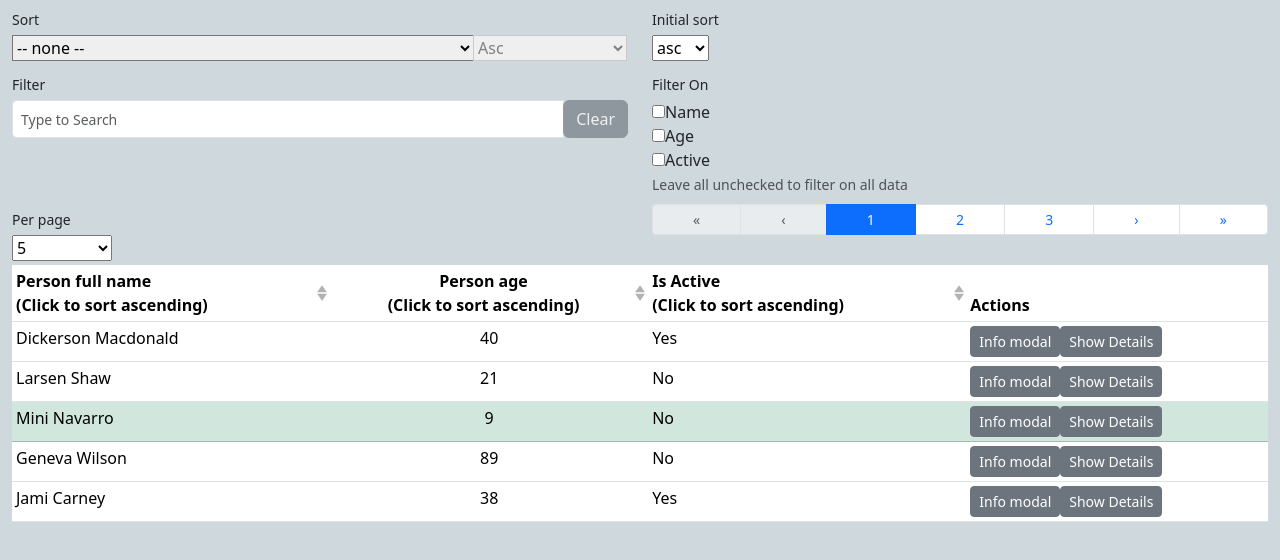
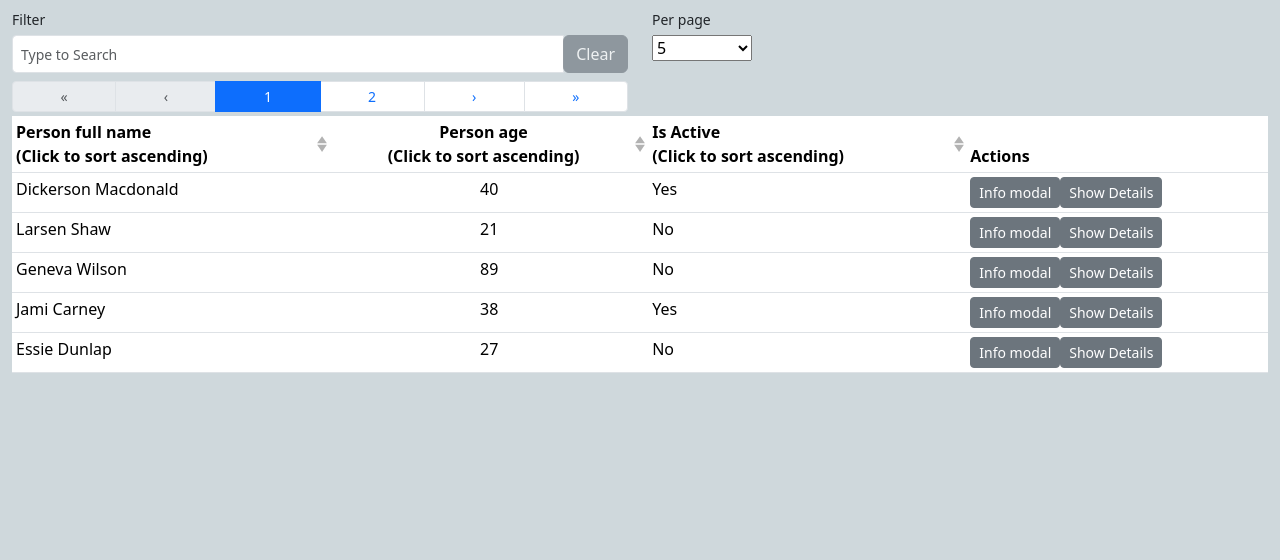
Before and after one commit to LananhTran302001/citizenv_frontend, a Vue app: page /cencus_table in a window 1280 px wide. Shown: the top 560 px of the page. Built offline with nearby package versions, Linux system fonts and the light colour scheme.

Commit message:
selcolumn

```diff
--- a/src/components/table/CencusTable.vue
+++ b/src/components/table/CencusTable.vue
@@ -2,61 +2,6 @@
   <b-container fluid>
     <!-- User Interface controls -->
     <b-row>
-      <b-col lg="6" class="my-1">
-        <b-form-group
-          label="Sort"
-          label-for="sort-by-select"
-          label-cols-sm="3"
-          label-align-sm="right"
-          label-size="sm"
-          class="mb-0"
-          v-slot="{ ariaDescribedby }"
-        >
-          <b-input-group size="sm">
-            <b-form-select
-              id="sort-by-select"
-              v-model="sortBy"
-              :options="sortOptions"
-              :aria-describedby="ariaDescribedby"
-              class="w-75"
-            >
-              <template #first>
-                <option value="">-- none --</option>
-              </template>
-            </b-form-select>
-
-            <b-form-select
-              v-model="sortDesc"
-              :disabled="!sortBy"
-              :aria-describedby="ariaDescribedby"
-              size="sm"
-              class="w-25"
-            >
-              <option :value="false">Asc</option>
-              <option :value="true">Desc</option>
-            </b-form-select>
-          </b-input-group>
-        </b-form-group>
-      </b-col>
-
-      <b-col lg="6" class="my-1">
-        <b-form-group
-          label="Initial sort"
-          label-for="initial-sort-select"
-          label-cols-sm="3"
-          label-align-sm="right"
-          label-size="sm"
-          class="mb-0"
-        >
-          <b-form-select
-            id="initial-sort-select"
-            v-model="sortDirection"
-            :options="['asc', 'desc', 'last']"
-            size="sm"
-          ></b-form-select>
-        </b-form-group>
-      </b-col>
-
       <b-col lg="6" class="my-1">
         <b-form-group
           label="Filter"
@@ -82,29 +27,6 @@
       </b-col>
 
       <b-col lg="6" class="my-1">
-        <b-form-group
-          v-model="sortDirection"
-          label="Filter On"
-          description="Leave all unchecked to filter on all data"
-          label-cols-sm="3"
-          label-align-sm="right"
-          label-size="sm"
-          class="mb-0"
-          v-slot="{ ariaDescribedby }"
-        >
-          <b-form-checkbox-group
-            v-model="filterOn"
-            :aria-describedby="ariaDescribedby"
-            class="mt-1"
-          >
-            <b-form-checkbox value="name">Name</b-form-checkbox>
-            <b-form-checkbox value="age">Age</b-form-checkbox>
-            <b-form-checkbox value="isActive">Active</b-form-checkbox>
-          </b-form-checkbox-group>
-        </b-form-group>
-      </b-col>
-
-      <b-col sm="5" md="6" class="my-1">
         <b-form-group
           label="Per page"
           label-for="per-page-select"
@@ -190,22 +112,10 @@
         items: [
           { isActive: true, age: 40, name: { first: 'Dickerson', last: 'Macdonald' } },
           { isActive: false, age: 21, name: { first: 'Larsen', last: 'Shaw' } },
-          {
-            isActive: false,
-            age: 9,
-            name: { first: 'Mini', last: 'Navarro' },
-            _rowVariant: 'success'
-          },
           { isActive: false, age: 89, name: { first: 'Geneva', last: 'Wilson' } },
           { isActive: true, age: 38, name: { first: 'Jami', last: 'Carney' } },
           { isActive: false, age: 27, name: { first: 'Essie', last: 'Dunlap' } },
           { isActive: true, age: 40, name: { first: 'Thor', last: 'Macdonald' } },
-          {
-            isActive: true,
-            age: 87,
-            name: { first: 'Larsen', last: 'Shaw' },
-            _cellVariants: { age: 'danger', isActive: 'warning' }
-          },
           { isActive: false, age: 26, name: { first: 'Mitzi', last: 'Navarro' } },
           { isActive: false, age: 22, name: { first: 'Genevieve', last: 'Wilson' } },
           { isActive: true, age: 38, name: { first: 'John', last: 'Carney' } },
--- a/src/components/table/EditableTable.vue
+++ b/src/components/table/EditableTable.vue
@@ -1,25 +1,135 @@
 <template>
-    <table>
-        <caption> {{title}} </caption>
-        <thead>
-            <tr>
-                <th scope="col" v-for="(column, index) in columns" :key="index"> {{column}} </th>
-            </tr>
-        </thead>
-        <tbody>
-            <tr v-for="(item, index) in items" :key="index">
-                <td v-for="(column, indexColumn) in columns" :key="indexColumn">{{item[column]}}</td>
-                <td v-if="canDelete">
+  <b-container fluid>
 
-                </td>
-            </tr>
-        </tbody>
-    </table>
+    <!-- Main table element -->
+    <b-table
+      :items="items"
+      :fields="fields"
+      :current-page="currentPage"
+      :per-page="perPage"
+      :filter="filter"
+      :filter-included-fields="filterOn"
+      :sort-by.sync="sortBy"
+      :sort-desc.sync="sortDesc"
+      :sort-direction="sortDirection"
+      stacked="md"
+      show-empty
+      small
+      @filtered="onFiltered"
+    >
+      <template #cell(name)="row">
+        {{ row.value.first }} {{ row.value.last }}
+      </template>
+
+      <template #cell(actions)="row">
+        <b-button size="sm" @click="info(row.item, row.index, $event.target)" class="mr-1">
+          Info modal
+        </b-button>
+        <b-button size="sm" @click="row.toggleDetails">
+          {{ row.detailsShowing ? 'Hide' : 'Show' }} Details
+        </b-button>
+      </template>
+
+      <template #row-details="row">
+        <b-card>
+          <ul>
+            <li v-for="(value, key) in row.item" :key="key">{{ key }}: {{ value }}</li>
+          </ul>
+        </b-card>
+      </template>
+    </b-table>
+
+    <!-- Info modal -->
+    <b-modal :id="infoModal.id" :title="infoModal.title" ok-only @hide="resetInfoModal">
+      <pre>{{ infoModal.content }}</pre>
+    </b-modal>
+    <SelectColumns />
+  </b-container>
 </template>
 
+
+
 <script>
-export default {
-    name: "EditableTable",
-    props: ["title", "items", "columns", "canDelete", "canEdit", "canAdd"]
-}
+
+import SelectColumns from "./buttons/SelectColumns.vue"
+
+  export default {
+    components: {SelectColumns},
+    data() {
+      return {
+        items: [
+          { isActive: true, age: 40, name: { first: 'Dickerson', last: 'Macdonald' } },
+          { isActive: false, age: 21, name: { first: 'Larsen', last: 'Shaw' } },
+          { isActive: false, age: 89, name: { first: 'Geneva', last: 'Wilson' } },
+          { isActive: true, age: 38, name: { first: 'Jami', last: 'Carney' } },
+          { isActive: false, age: 27, name: { first: 'Essie', last: 'Dunlap' } },
+          { isActive: true, age: 40, name: { first: 'Thor', last: 'Macdonald' } },
+          { isActive: false, age: 26, name: { first: 'Mitzi', last: 'Navarro' } },
+          { isActive: false, age: 22, name: { first: 'Genevieve', last: 'Wilson' } },
+          { isActive: true, age: 38, name: { first: 'John', last: 'Carney' } },
+          { isActive: false, age: 29, name: { first: 'Dick', last: 'Dunlap' } }
+        ],
+        fields: [
+          { key: 'name', label: 'Person full name', sortable: true, sortDirection: 'desc' },
+          { key: 'age', label: 'Person age', sortable: true, class: 'text-center' },
+          {
+            key: 'isActive',
+            label: 'Is Active',
+            formatter: (value) => {
+              return value ? 'Yes' : 'No'
+            },
+            sortable: true,
+            sortByFormatted: true,
+            filterByFormatted: true
+          },
+          { key: 'actions', label: 'Actions' }
+        ],
+        totalRows: 1,
+        currentPage: 1,
+        perPage: 5,
+        pageOptions: [5, 10, 15, { value: 100, text: "Show a lot" }],
+        sortBy: '',
+        sortDesc: false,
+        sortDirection: 'asc',
+        filter: null,
+        filterOn: [],
+        infoModal: {
+          id: 'info-modal',
+          title: '',
+          content: ''
+        }
+      }
+    },
+    computed: {
+      sortOptions() {
+        // Create an options list from our fields
+        return this.fields
+          .filter(f => f.sortable)
+          .map(f => {
+            return { text: f.label, value: f.key }
+          })
+      }
+    },
+    mounted() {
+      // Set the initial number of items
+      this.totalRows = this.items.length
+    },
+    methods: {
+      info(item, index, button) {
+        this.infoModal.title = `Row index: ${index}`
+        this.infoModal.content = JSON.stringify(item, null, 2)
+        this.$root.$emit('bv::show::modal', this.infoModal.id, button)
+      },
+      resetInfoModal() {
+        this.infoModal.title = ''
+        this.infoModal.content = ''
+      },
+      onFiltered(filteredItems) {
+        // Trigger pagination to update the number of buttons/pages due to filtering
+        this.totalRows = filteredItems.length
+        this.currentPage = 1
+      }
+    }
+  }
+
 </script>
--- /dev/null
+++ b/src/components/table/buttons/CheckboxButton.vue
@@ -0,0 +1,32 @@
+<template>
+    <div class="d-flex flex-row align-items-center">
+        <input type="checkbox" :checked=checked>
+        <label> {{label}} </label>
+    </div>
+</template>
+
+<script>
+export default {
+    name: "CheckboxButton",
+    props: {label:String},
+    data: function() {
+        return {
+            checked: false
+        }
+    }
+}
+</script>
+
+<style scoped>
+input {
+    height: 22px;
+    width: 22px;
+    padding: 0;
+    border-radius: 5px;
+}
+
+label {
+    padding: 5px 12px 5px 12px;
+    font-size: 18px;
+}
+</style>
--- /dev/null
+++ b/src/components/table/buttons/SelectColumns.vue
@@ -0,0 +1,81 @@
+<template>
+    <div>
+        <div id="options" v-show="isOpen">
+            <CheckboxButton label="Họ tên"/>
+            <CheckboxButton label="Ngày sinh"/>
+            <CheckboxButton label="Nhóm máu"/>
+            <CheckboxButton label="Giới tính"/>
+            <CheckboxButton label="Tôn giáo"/>
+            <CheckboxButton label="CCCD"/>
+            <CheckboxButton label="Tỉnh/thành"/>
+            <CheckboxButton label="Quận/huyện/thị xã/tp thuộc tỉnh"/>
+            <CheckboxButton label="Xã/phường/thị trấn"/>
+            <CheckboxButton label="Thôn/xóm/bản/tổ dân phố"/>
+            <!-- Nút hoàn thành chọn lựa và đóng selcolumn -->
+            <button type="button" id="close-selcolumn-btn" @click="openSelectColumns">Áp dụng</button>
+        </div>
+        <font-awesome-icon
+            icon="table" size="lg"
+            id="open-selcolumn-btn"
+            v-show="!isOpen" @click="openSelectColumns"
+        />
+    </div>
+</template>
+
+<script>
+
+import CheckboxButton from "./CheckboxButton.vue"
+
+export default {
+    name: "SelectColumns",
+    components: {
+        CheckboxButton
+    },
+    data: function() {
+        return {
+            isOpen: false
+        }
+    },
+    methods: {
+        openSelectColumns: function() {
+            this.isOpen = !this.isOpen
+            console.log(this.isOpen)
+        }
+    }
+}
+</script>
+
+<style scoped>
+#options {
+    position: absolute;
+    right: 0;
+    bottom: 0;
+    display: flex;
+    flex-direction: column;
+    background-color: wheat;
+    padding: 30px;
+}
+
+#close-selcolumn-btn {
+    padding: 7px 10px 7px 10px;
+    border: solid 1px gainsboro;
+    border-radius: 10px;
+}
+
+#open-selcolumn-btn {
+    position: fixed;
+    bottom: 50px;
+    right: 30px;
+    color: orangered;
+    font-size: 50px;
+    padding: 10px;
+    background-color: white;
+    border-radius: 5px;
+}
+
+#open-selcolumn-btn:hover {
+    background-color: yellow;
+    cursor: pointer;
+}
+
+</style>
--- a/src/main.js
+++ b/src/main.js
@@ -5,10 +5,10 @@ import { BootstrapVue, BootstrapVueIcons } from 'bootstrap-vue'
 import 'bootstrap/dist/css/bootstrap.css'
 import 'bootstrap-vue/dist/bootstrap-vue.css'
 import { library } from '@fortawesome/fontawesome-svg-core'
-import { faEye, faEyeSlash, faUserLock, faListAlt, faChartBar, faSearch} from '@fortawesome/free-solid-svg-icons'
+import { faEye, faEyeSlash, faUserLock, faListAlt, faChartBar, faSearch, faTable} from '@fortawesome/free-solid-svg-icons'
 import { FontAwesomeIcon } from '@fortawesome/vue-fontawesome'
 
-library.add(faEye, faEyeSlash, faUserLock, faListAlt, faChartBar, faSearch)
+library.add(faEye, faEyeSlash, faUserLock, faListAlt, faChartBar, faSearch, faTable)
 
 Vue.use(BootstrapVue)
 Vue.use(BootstrapVueIcons)
--- a/src/routes/index.js
+++ b/src/routes/index.js
@@ -3,6 +3,7 @@ import VueRouter from 'vue-router';
 import Login from '../views/Login.vue';
 import Home from '../views/Home.vue';
 import CencusTable from "../components/table/CencusTable.vue";
+import EditableTable from "../components/table/EditableTable.vue";
 
 Vue.use(VueRouter);
 
@@ -21,6 +22,10 @@ const routes = [
         path: '/cencus_table',
         name: 'cencus table',
         component: CencusTable
+    },
+    {
+        path: '/table',
+        component: EditableTable
     }
 ];
 
```
Also changed, not shown: src/components/table/buttons/DropdownButton.vue (added).
